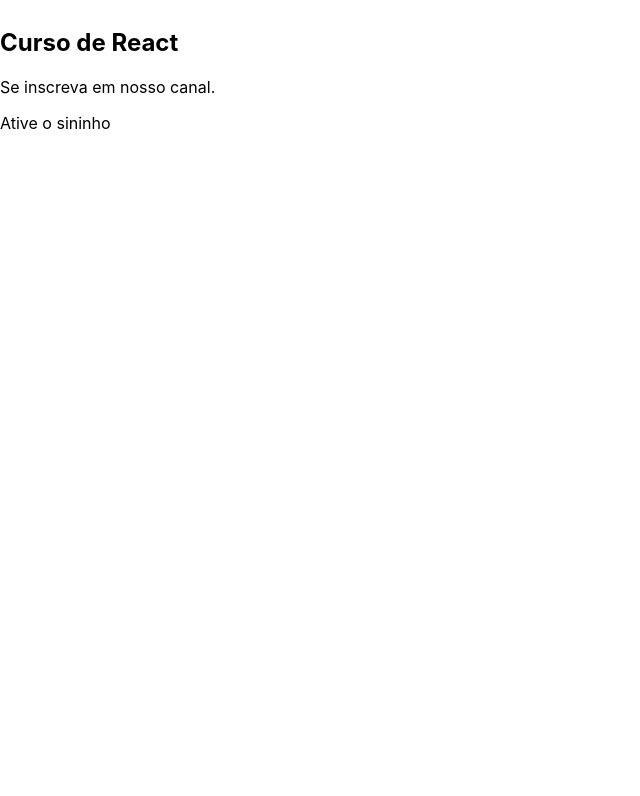
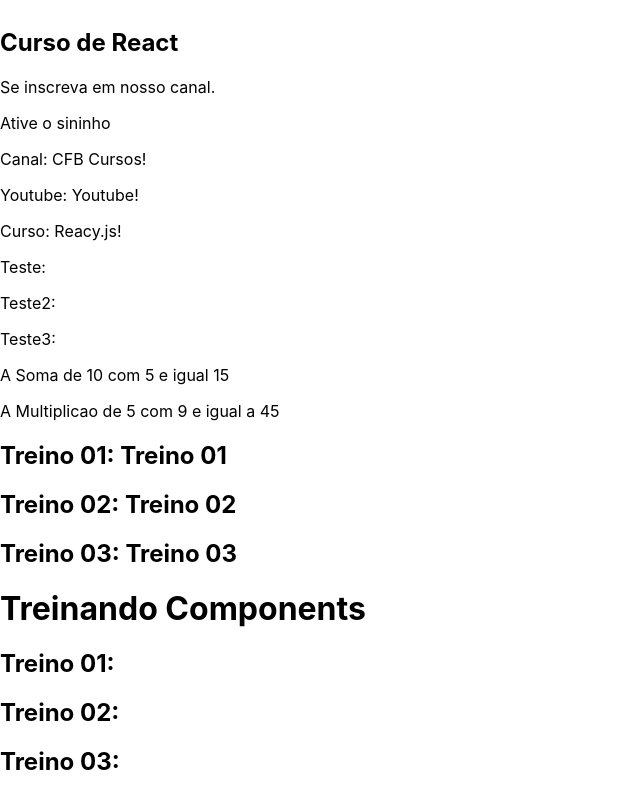
Before and after one commit to FernandoVenturini/React.js-course, a React (Create React App) app: page / in a window 1280 px wide. Shown: the part 401-1197 px from the top of the page, without its empty margins (0-640 px from the left). Before the commit the page ends 800 px from the top, so only its background shows below. Built offline with nearby package versions, Linux system fonts and the light colour scheme.

Commit message:
class react.js 07

```diff
--- a/src/App.js
+++ b/src/App.js
@@ -3,6 +3,8 @@
 /* Importando Components */
 import Header from './components/Header'
 import Body from './components/Body'
+import Treino_01 from './components/Treino_01'
+import Treino_02 from "./components/Treino_02"
 
 export default function App() {
 
@@ -10,6 +12,8 @@
     <>
       <Header/>
       <Body/>
+      <Treino_01/>
+      <Treino_02/>
     </>
   )
 
--- a/src/components/Body.js
+++ b/src/components/Body.js
@@ -1,12 +1,51 @@
 import React from 'react'
 
-export default function() {
+/* Importando Component Data */
+import Data from './Data'
+
+/* Importando Component Treino_02 */
+import Treino_02 from './Treino_02'
+
+export default function Body() {
+    const cnl2 = () => {
+        return 'CFB Cursos!!!!!'
+    }
+
+    const somar = (v1, v2) => {
+        return v1 + v2
+    }
+
+    const multiply = (v3, v4) => {
+        return v3 * v4
+    }
+
+    // Variaveis do component Data
+    const cnl = 'CFB Cursos!'
+    const yt = 'Youtube!'
+    const crs = 'Reacy.js!'
+
+    // Variaveis do component Treino_02
+    const treino01 = 'Treino 01'
+    const treino02 = 'Treino 02'
+    const treino03 = 'Treino 03'
 
     return(
         <section>
             <h2>Curso de React</h2>
             <p>Se inscreva em nosso canal.</p>
             <p>Ative o sininho</p>
+            <Data
+                canal_2={cnl}
+                youtube_2={yt}
+                curso_2={crs}
+                somar = {somar}
+                multiply = {multiply}
+            />
+            <Treino_02
+                treino_01={treino01}
+                treino_02={treino02}
+                treino_03={treino03}
+            />
         </section>
     )
 }
--- /dev/null
+++ b/src/components/Data.js
@@ -0,0 +1,22 @@
+import React from 'react'
+
+export default function Data(props) {
+    const n1 = 10
+    const n2 = 5
+
+    const v3 = 5
+    const v4 = 9
+
+    return(
+        <section>
+            <p>Canal: {props.canal_2}</p>
+            <p>Youtube: {props.youtube_2}</p>
+            <p>Curso: {props.curso_2}</p>
+            <p>Teste: {props.treino_01}</p>
+            <p>Teste2: {props.treino_02}</p>
+            <p>Teste3: {props.treino_03}</p>
+            <p>{'A Soma de ' + n1 + ' com ' + n2 + ' e igual ' + props.somar(n1, n2)}</p>
+            <p>{'A Multiplicao de ' + v3 + ' com ' + v4 + ' e igual a ' + props.multiply(v3, v4)}</p>
+        </section>
+    )
+}
--- /dev/null
+++ b/src/components/Treino_01.js
@@ -0,0 +1,10 @@
+import React from 'react'
+
+export default function Treino_01() {
+
+    return(
+        <>
+            <h1>Treinando Components</h1>
+        </>
+    )
+}
--- /dev/null
+++ b/src/components/Treino_02.js
@@ -0,0 +1,12 @@
+import React from 'react'
+
+export default function Treino_02(props) {
+
+    return(
+        <>
+            <h2>Treino 01: {props.treino_01}</h2>
+            <h2>Treino 02: {props.treino_02}</h2>
+            <h2>Treino 03: {props.treino_03}</h2>
+        </>
+    )
+}
```
